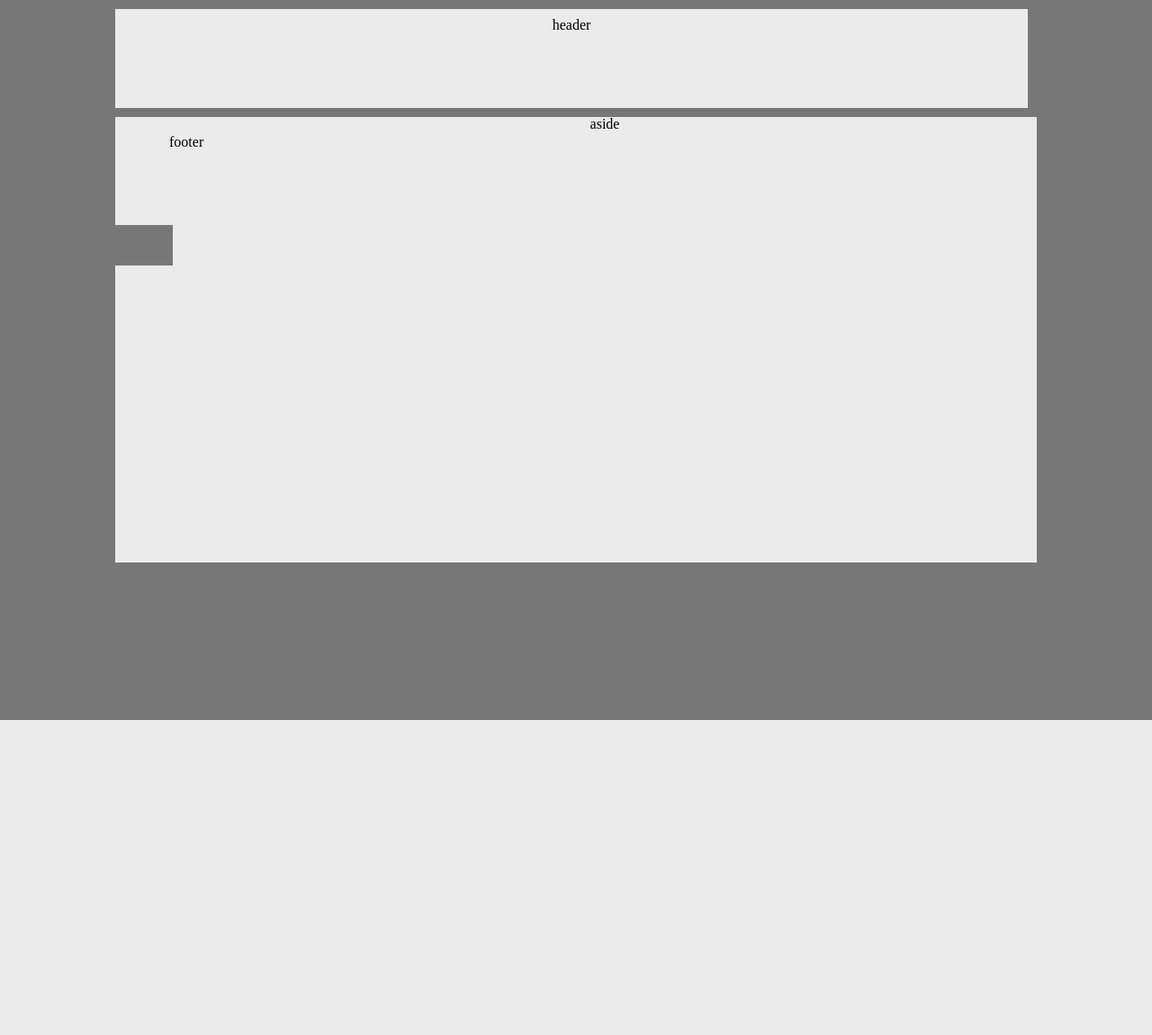
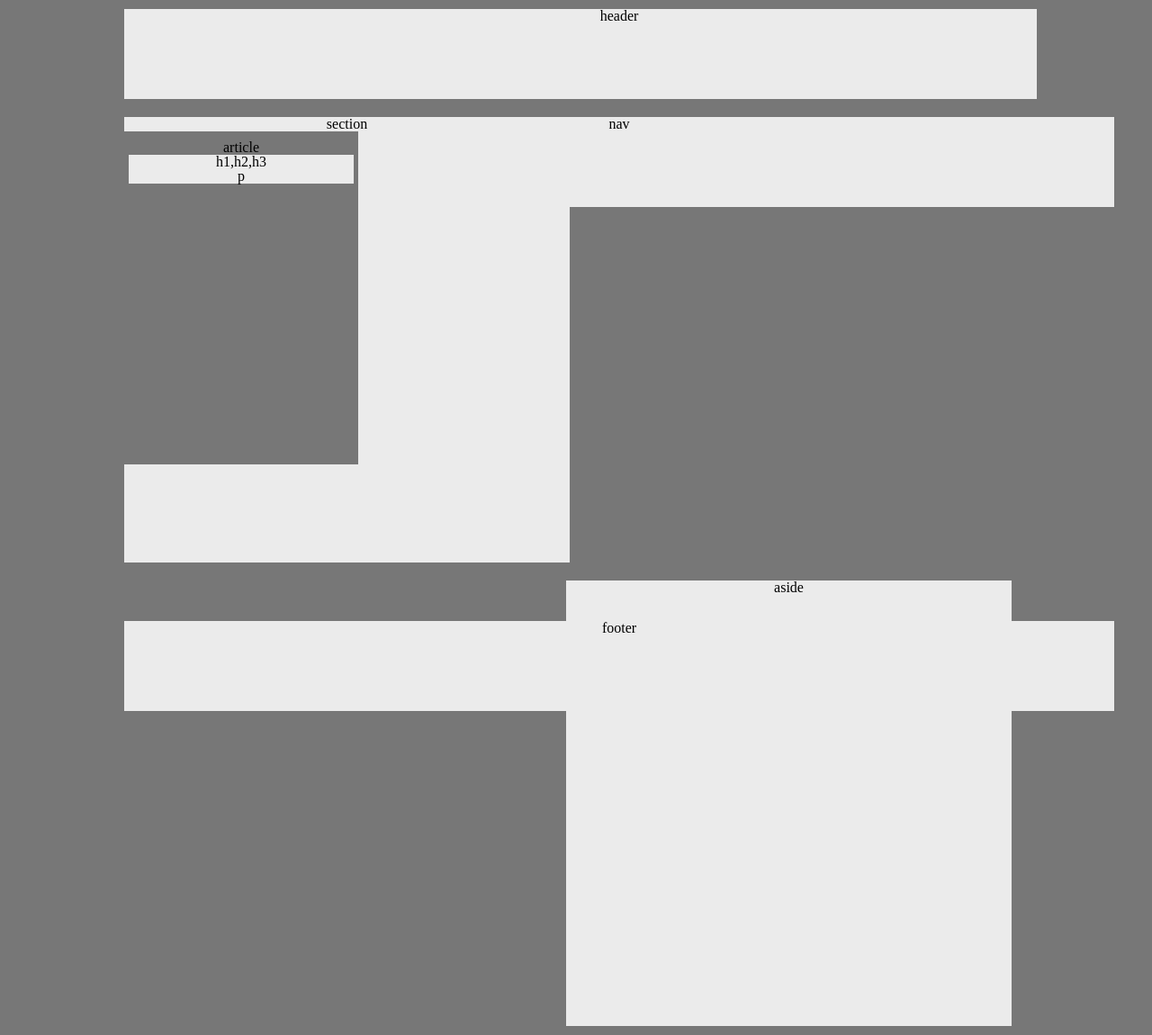
Before and after one commit to bornrampant/HW-Wireframe, a PHP site: page / in a window 1280 px wide. Shown: the whole page at 90% size. Before the commit the page ends 800 px from the top, so only its background shows below. Run offline with PHP 8.4, Linux system fonts and the light colour scheme.

Commit message:
Add files via upload

```diff
--- a/index.html
+++ b/index.html
@@ -39,4 +39,6 @@
 			</footer>
 
 		</body>
+
+	</div>
 </html>
--- a/style.css
+++ b/style.css
@@ -9,45 +9,45 @@
 		display: 100%;
 }
 .body {
-	margin: 0 10% 0 10%; 	/*//TRBL//*/
-
+	margin: 0 10% 0 10%; /*//TRBL//*/
 }
-.header {
+.header {									/*Shrinks with window*/
+	top:0;
 	background: #ebebeb;
 	text-align: center;
-	width: 60% 60%;
 	height: 100px;
-	margin: 10px 10px 10px 0px;
-	padding: 10px 100px 0px 100px;	/*//TRBL//*/
-	position: static;
+	width: 1100px;
+	margin: 10px 10px 10px 10px;
 }
-.nav {
+.nav {										/*Goes behind other elements*/
 	background: #ebebeb;
 	text-align: center;
-	width: 60% 60%;
 	height: 100px;
+	width: 1100px;
+	margin: 10px 10px 10px 10px;
 	position: fixed;
-	margin: 10px 10px 10px 0px;
-	padding: 10px 100px 0px 100px;
-	overflow: scroll;
+
 }
 .section {
 	background: #ebebeb;
-	width: 960px;
+	width: 495px;
 	height: 495px;
 	float: left;
 	text-align: center;
-	position: absolute;
+	margin: 10px 10px 10px 10px;
+	position: relative;
+
 }
-#article {
-	background: #ebebeb;
+#article {									/*Getting its own margin*/
 	background-color: #777;
-	font-color: #777;
-	position: absolute;
-	width: 40%;
-	height: 30%;
-	float: center;
+	position: relative;
+	width: 250px;
+	height: 350px;
+	padding: 10px 5px;
 	text-align: center;
+	text-decoration-color: #ebebeb;			/*Color not formatting*/
+	margin: 0 0 0 0;
+
 }
 #hp{
 	background: #ebebeb;
@@ -58,19 +58,20 @@
 }
 #aside{
 	background: #ebebeb;
-	width: 960px;
+	width: 495px;
 	height: 495px;
+	margin: 10px 28px 10px 10px;
 	text-align: center;
 	float: right;
-	position: relative;
+	position: relative;						/*Moving with window*/
 
 }
 .footer {
+	bottom:0;
 	background: #ebebeb;
 	text-align: center;
-	width: 60% 60%;
 	height: 100px;
-	padding: 10px 60px 0px 60px;	/*//TRBL//*/
-	margin: 10px 10px 10px 0px;
-	position: absolute;
+	width: 1100px;
+	margin: 10px 10px 10px 10px;	/*//TRBL//*/
+	position:absolute;
 }
```
Lines whose indentation alone changed are shown as unchanged.
